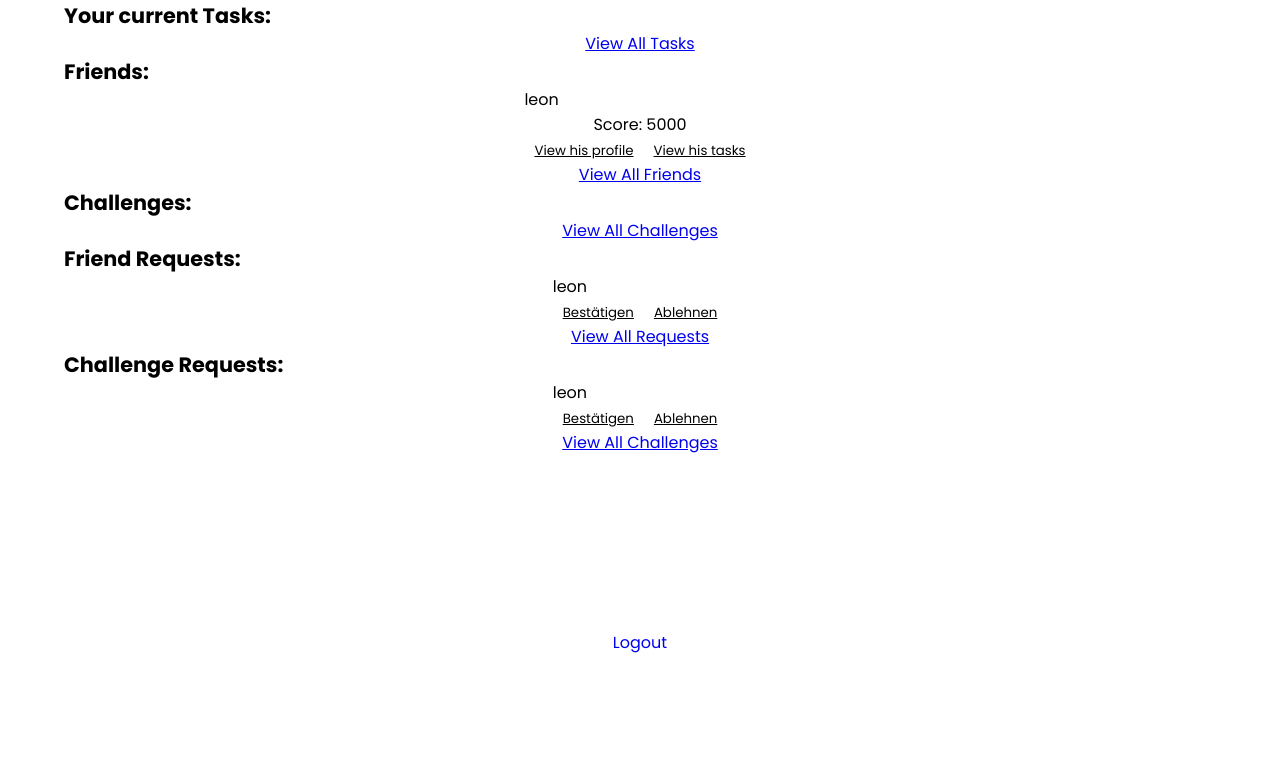
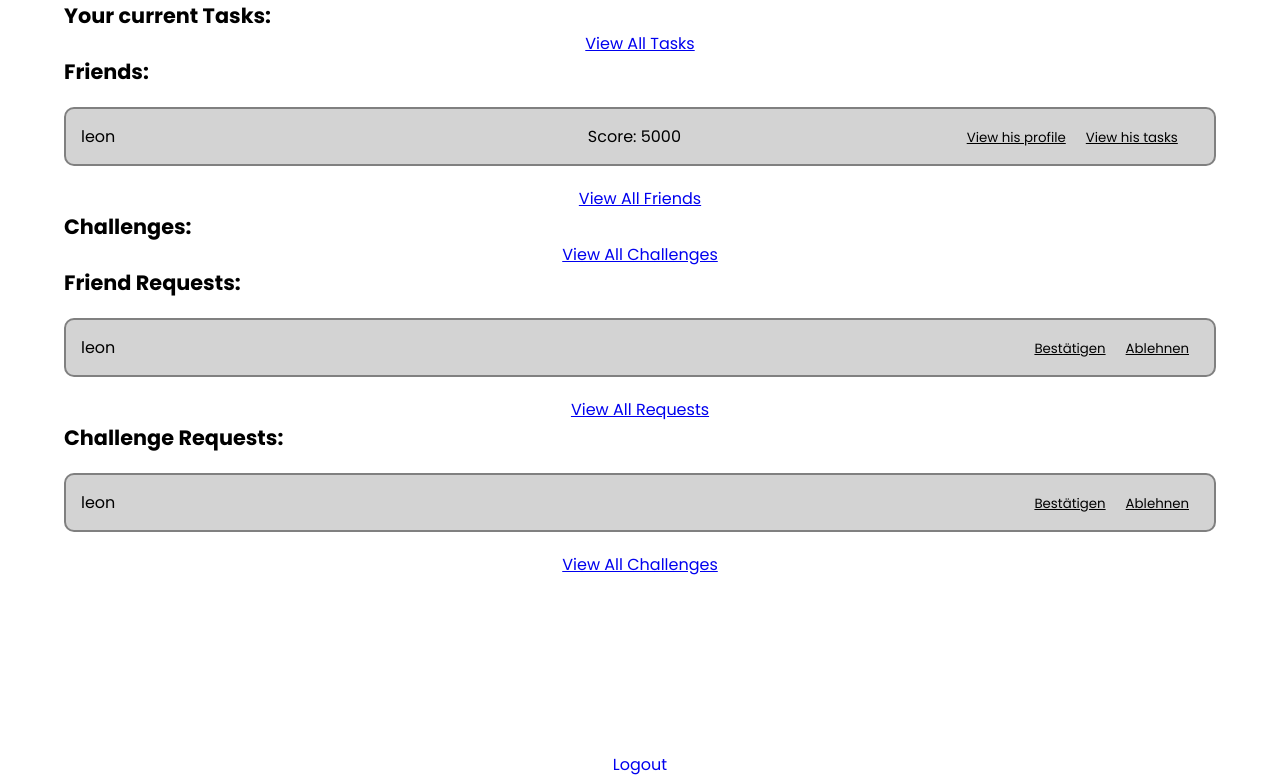
Before and after one commit to ExaCLe/productivity-team-tasks, a Flask app: page / in a window 1280 px wide. Shown: the part 218-995 px from the top of the page. Before the commit the page ends 871 px from the top, so only its background shows below. Run offline with Flask 2, Linux system fonts and the light colour scheme; a user stored in the database is signed in; data comes from the database, SQL or seed files in the repository; some libraries are stand-ins or nearby versions.

Commit message:
fixed grid layout

```diff
--- a/static/css/start.css
+++ b/static/css/start.css
@@ -139,10 +139,22 @@
   text-decoration: none;
 }
 
-.entry {
+.entry3 {
   display: grid;
   grid-template-rows: 100%;
   grid-template-columns: 33% 33% 33%;
+  background-color: lightgrey;
+  padding: 15px;
+  margin: 20px;
+  border-radius: 10px;
+  border: 2px solid grey;
+  width: 100%;
+}
+
+.entry2 {
+  display: grid;
+  grid-template-rows: 100%;
+  grid-template-columns: 50% 50%;
   background-color: lightgrey;
   padding: 15px;
   margin: 20px;
--- a/templates/tasks/tasks.html
+++ b/templates/tasks/tasks.html
@@ -9,7 +9,7 @@
     <div class="container">
         {% for task in tasks %}
             <!-- There are the following fields in every task that are helpful: name and due date -->
-            <div class="entry">
+            <div class="entry3">
                 <div class="align-content-left">
                     <p>{{task.name}}</p>
                 </div>
```
